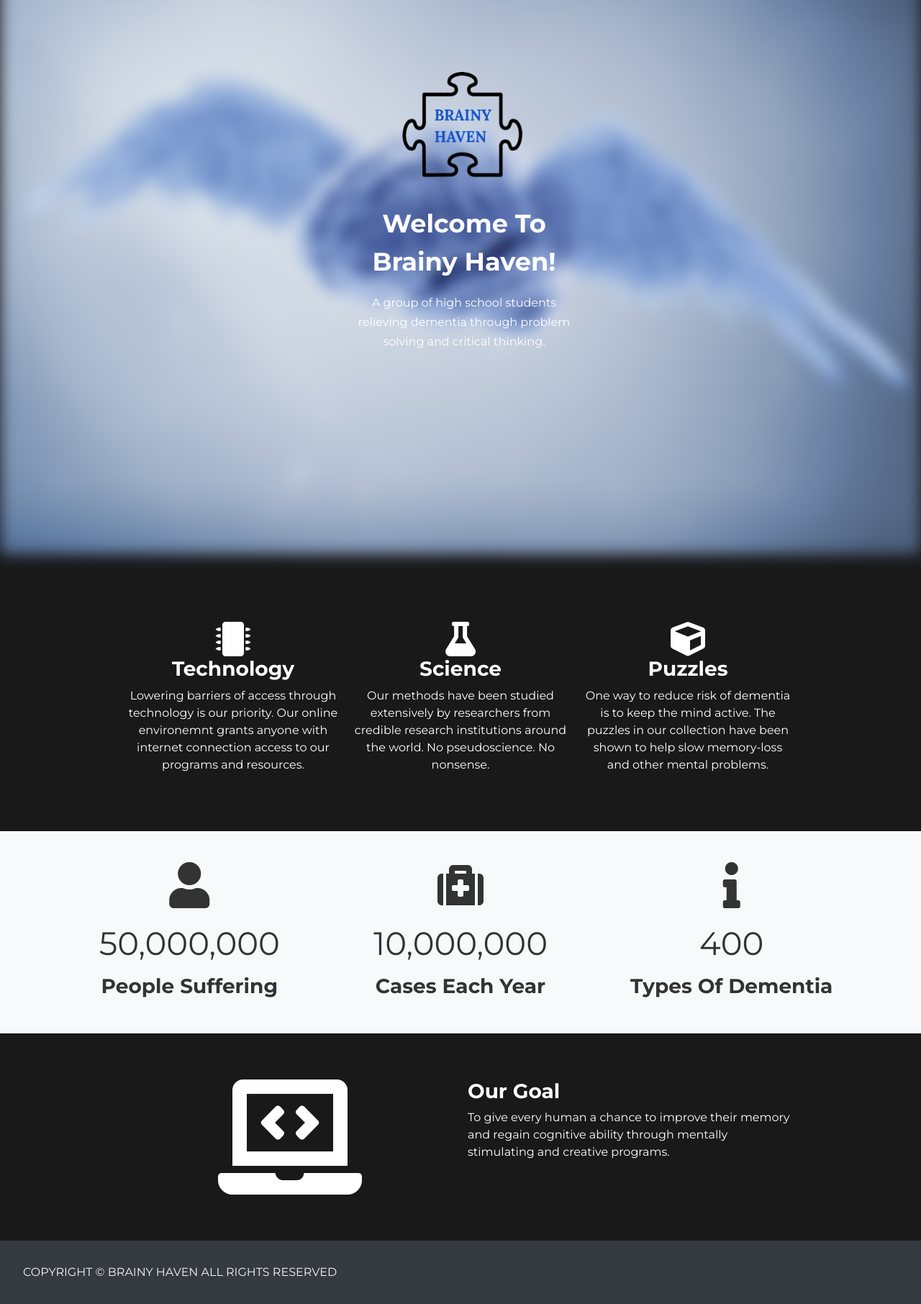
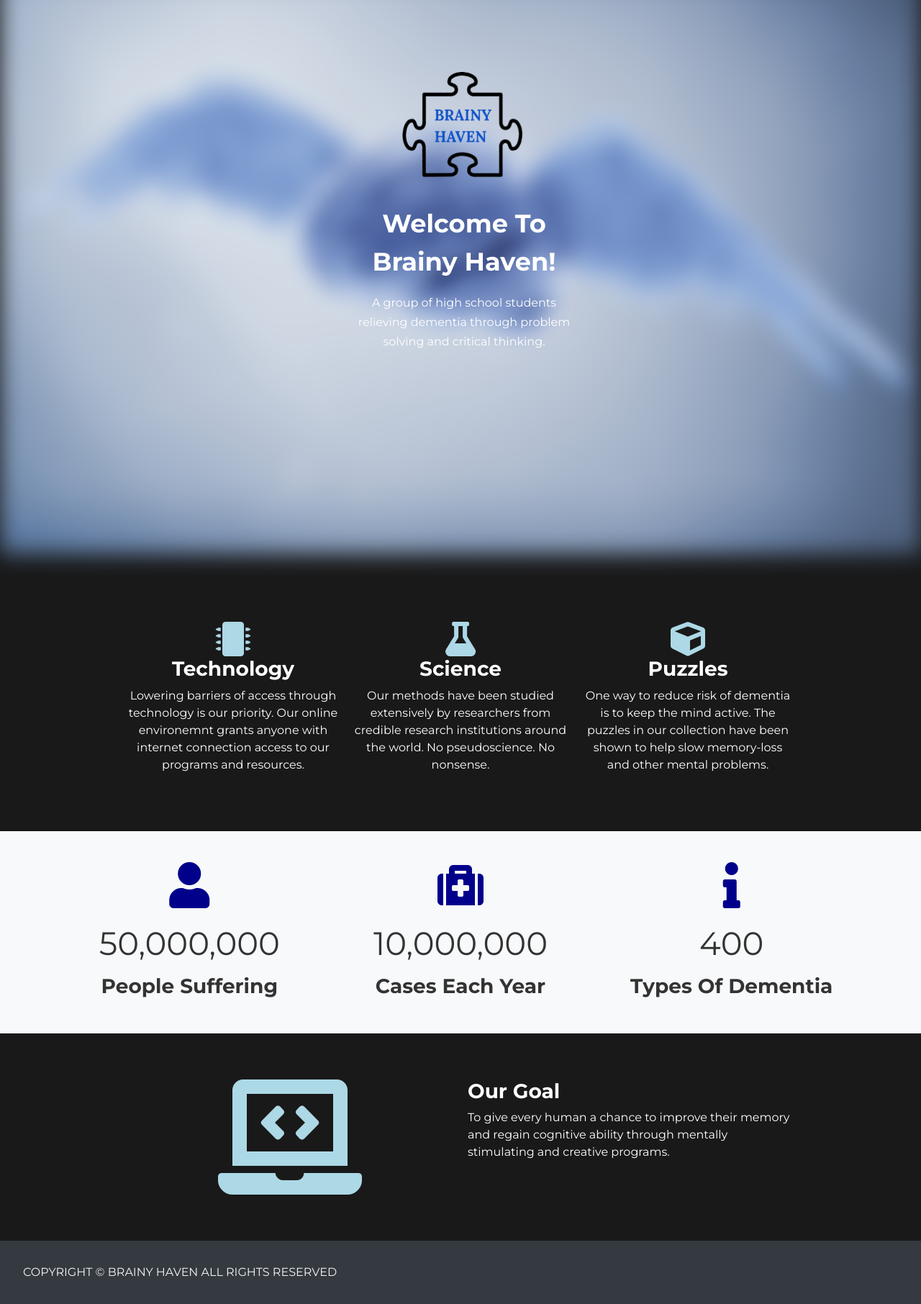
Before and after one commit to sidudaav/BrainyHaven, a Django app: page / in a window 1280 px wide. Shown: the part 96-1908 px from the top of the page at 72% size. Run offline with Django 3.2, Linux system fonts and the light colour scheme; some libraries are stand-ins or nearby versions.

Commit message:
Blue theme

```diff
--- a/home/static/home/styles/base.css
+++ b/home/static/home/styles/base.css
@@ -55,3 +55,11 @@ footer p {
 #copyright {
     padding: 2rem;
 }
+
+i {
+    color: lightblue
+}
+
+.bg-light i {
+    color: darkblue
+}
--- a/home/static/home/styles/home.css
+++ b/home/static/home/styles/home.css
@@ -11,15 +11,16 @@ h3 {
     background-repeat: no-repeat;
     background-position: center;
     display: block;
-    filter: blur(10px);
-    -webkit-filter: blur(10px);
+    filter: blur(15px);
+    -webkit-filter: blur(15px);
     transition: all 500ms;
     margin-bottom: 60px;
 }
 
 .showcase:hover::after {
-    filter: blur(5px);
-    -webkit-filter: blur(5px);
+    content: '';
+    filter: blur(8px);
+    -webkit-filter: blur(8px);
 }
 
 .showcase:hover .content {
```
